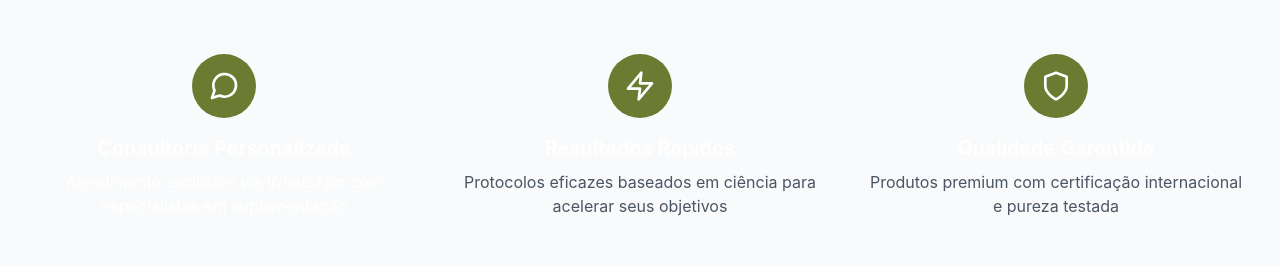
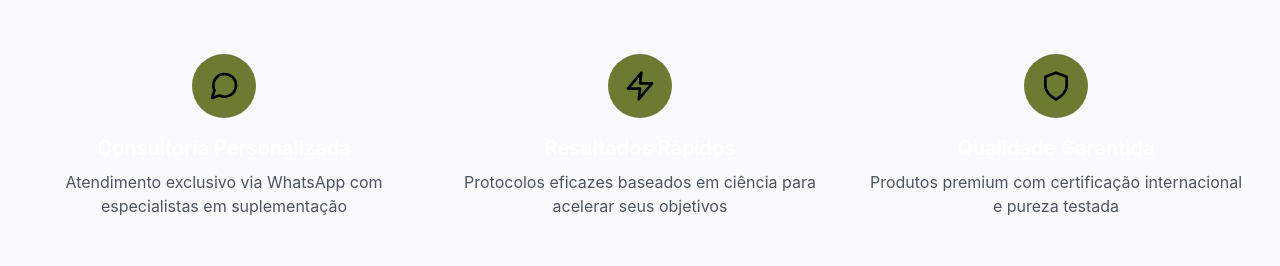
Before and after one commit to mitesuplementos-art/mite-suplementos-landing, a Next.js app: page / in a window 1280 px wide. Shown: the part 534-800 px from the top of the page. Built offline with nearby package versions, Linux system fonts and the light colour scheme.

Commit message:
Update page.tsx

```diff
--- a/app/page.tsx
+++ b/app/page.tsx
@@ -208,21 +208,21 @@ Aguardo o contato!`
         <div className="max-w-7xl mx-auto px-4 sm:px-6 lg:px-8 grid grid-cols-1 md:grid-cols-3 gap-8 text-center">
           <div>
             <div className="bg-[#6B7C32] w-16 h-16 rounded-full flex items-center justify-center mx-auto mb-4">
-              <MessageCircle className="h-8 w-8 text-white" />
+              <MessageCircle className="h-8 w-8 text-black" />
             </div>
             <h3 className="text-xl font-semibold mb-2">Consultoria Personalizada</h3>
-            <p className="text-black-600">Atendimento exclusivo via WhatsApp com especialistas em suplementação</p>
+            <p className="text-gray-600">Atendimento exclusivo via WhatsApp com especialistas em suplementação</p>
           </div>
           <div>
             <div className="bg-[#6B7C32] w-16 h-16 rounded-full flex items-center justify-center mx-auto mb-4">
-              <Zap className="h-8 w-8 text-white" />
+              <Zap className="h-8 w-8 text-black" />
             </div>
             <h3 className="text-xl font-semibold mb-2">Resultados Rápidos</h3>
             <p className="text-gray-600">Protocolos eficazes baseados em ciência para acelerar seus objetivos</p>
           </div>
           <div>
             <div className="bg-[#6B7C32] w-16 h-16 rounded-full flex items-center justify-center mx-auto mb-4">
-              <Shield className="h-8 w-8 text-white" />
+              <Shield className="h-8 w-8 text-black" />
             </div>
             <h3 className="text-xl font-semibold mb-2">Qualidade Garantida</h3>
             <p className="text-gray-600">Produtos premium com certificação internacional e pureza testada</p>
```
